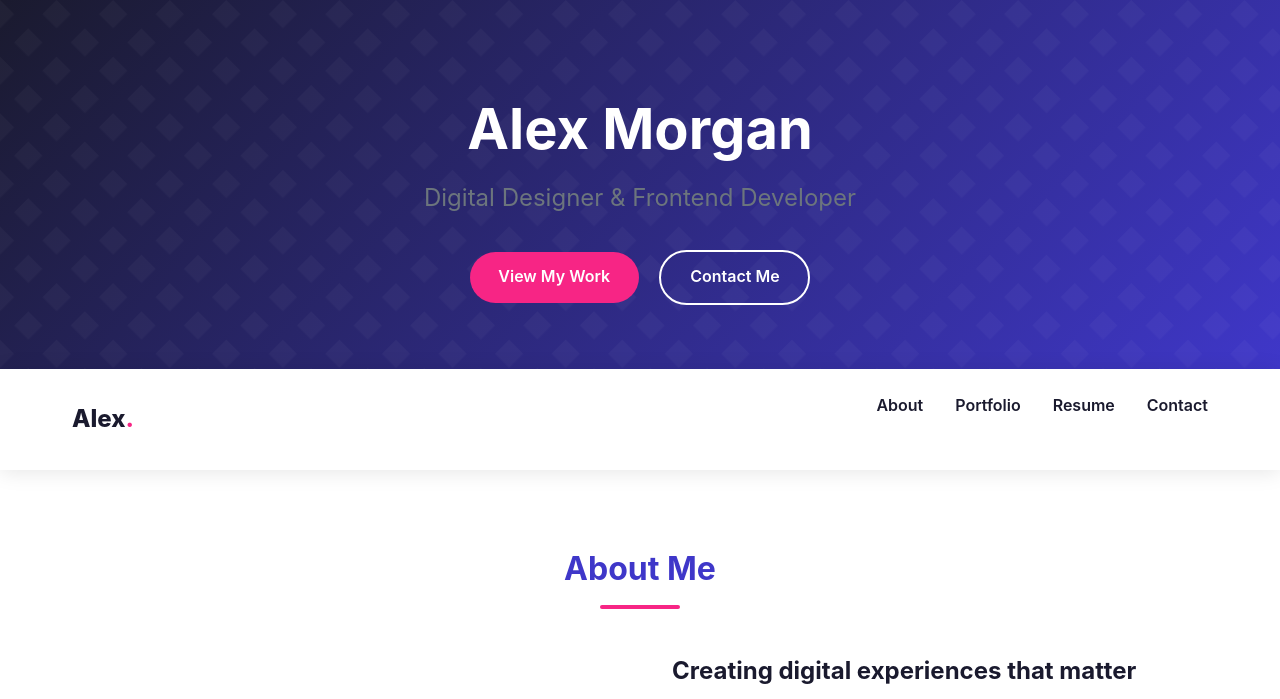
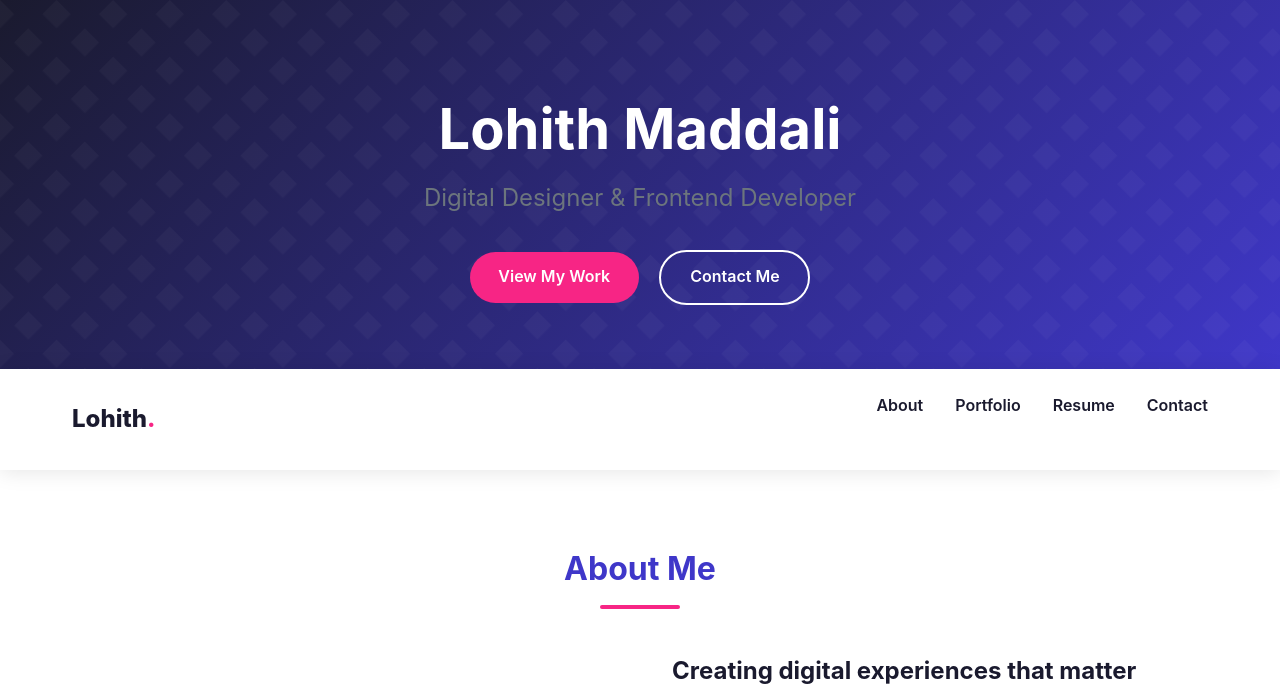
Before and after one commit to lokimeme/lohith.github.io, a plain HTML site: page index.html in a window 1280 px wide. Shown: the top 699 px of the page. Drawn offline with Linux system fonts and the light colour scheme.

Commit message:
Update index.html

```diff
--- a/index.html
+++ b/index.html
@@ -3,7 +3,7 @@
 <head>
     <meta charset="UTF-8">
     <meta name="viewport" content="width=device-width, initial-scale=1.0">
-    <title>Alex Morgan | Digital Designer & Developer</title>
+    <title>Lohith Maddali | Current Student at UC Santa Cruz</title>
     <link rel="stylesheet" href="https://cdnjs.cloudflare.com/ajax/libs/font-awesome/6.4.0/css/all.min.css">
     <style>
         /* Modern Color Palette */
@@ -513,7 +513,7 @@
     <!-- Header -->
     <header>
         <div class="header-content">
-            <h1 class="header-title">Alex Morgan</h1>
+            <h1 class="header-title">Lohith Maddali</h1>
             <p class="header-subtitle">Digital Designer & Frontend Developer</p>
             <div>
                 <a href="#portfolio" class="btn">View My Work</a>
@@ -525,7 +525,7 @@
     <!-- Navigation -->
     <nav>
         <div class="container nav-container">
-            <a href="#" class="logo">Alex<span>.</span></a>
+            <a href="#" class="logo">Lohith<span>.</span></a>
             <ul class="nav-links">
                 <li><a href="#about">About</a></li>
                 <li><a href="#portfolio">Portfolio</a></li>
@@ -546,12 +546,12 @@
             </div>
             <div class="about-content">
                 <div class="profile-img-container">
-                    <img src="https://images.unsplash.com/photo-1560250097-0b93528c311a?ixlib=rb-4.0.3&ixid=M3wxMjA3fDB8MHxwaG90by1wYWdlfHx8fGVufDB8fHx8fA%3D%3D&auto=format&fit=crop&w=400&q=80" alt="Alex Morgan" class="profile-img">
+                    <img src="https://images.unsplash.com/photo-1560250097-0b93528c311a?ixlib=rb-4.0.3&ixid=M3wxMjA3fDB8MHxwaG90by1wYWdlfHx8fGVufDB8fHx8fA%3D%3D&auto=format&fit=crop&w=400&q=80" alt="Lohith Maddali" class="profile-img">
                     <div class="img-border"></div>
                 </div>
                 <div>
                     <h3>Creating digital experiences that matter</h3>
-                    <p>Hello! I'm Alex, a passionate digital designer and frontend developer with 5+ years of experience creating beautiful, functional websites and applications. I specialize in UI/UX design and frontend development with React.</p>
+                    <p>Hello! I'm Lohith, a passionate digital designer and frontend developer with 5+ years of experience creating beautiful, functional websites and applications. I specialize in UI/UX design and frontend development with React.</p>
                     <p>My approach combines aesthetic sensibility with technical expertise to deliver products that are both visually stunning and highly functional. I believe in design that serves a purpose and development that pushes boundaries.</p>
                     <p>When I'm not designing or coding, you can find me hiking in the mountains or experimenting with photography.</p>
 
@@ -712,7 +712,7 @@
                         </div>
                         <div>
                             <h3>Email</h3>
-                            <p>hello@alexmorgan.com</p>
+                            <p>hello@Lohithmorgan.com</p>
                         </div>
                     </div>
 
@@ -775,7 +775,7 @@
     <!-- Footer -->
     <footer>
         <div class="footer-content">
-            <h3>Alex Morgan</h3>
+            <h3>Lohith Maddali</h3>
             <p>Digital Designer & Frontend Developer creating meaningful experiences on the web.</p>
             <div class="social-links">
                 <a href="#" class="social-link"><i class="fab fa-linkedin-in"></i></a>
@@ -783,7 +783,7 @@
                 <a href="#" class="social-link"><i class="fab fa-dribbble"></i></a>
                 <a href="#" class="social-link"><i class="fab fa-twitter"></i></a>
             </div>
-            <p class="copyright">© 2023 Alex Morgan. All rights reserved.</p>
+            <p class="copyright">© 2023 Lohith Maddali. All rights reserved.</p>
         </div>
     </footer>
 
```
